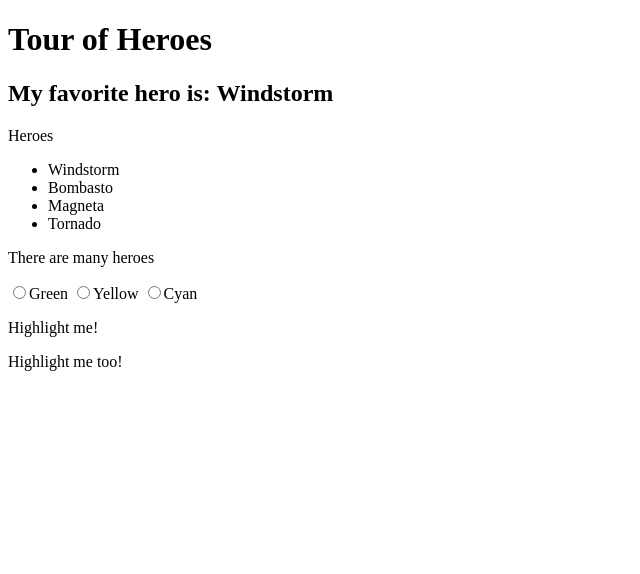
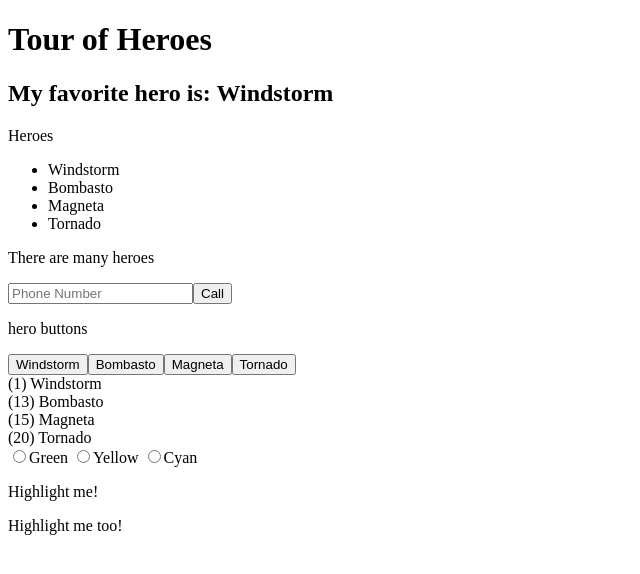
Before and after one commit to fouchimi/hello-world, an Angular app: page / in a window 1280 px wide. Shown: the top 574 px of the page, without its empty margins (0-640 px from the left). Built offline with nearby package versions, Linux system fonts and the light colour scheme.

Commit message:
Modified hero component

```diff
--- a/src/app/hero/hero.component.html
+++ b/src/app/hero/hero.component.html
@@ -6,4 +6,15 @@
         <li *ngFor="let hero of heroes">{{ hero.name }}</li>
     </ul>
     <p *ngIf="heroes.length > 3">There are many heroes</p>
+
+    <input #phone placeholder="Phone Number" />
+    <button (click)="callPhone(phone.value)">Call</button>
+
+    <p>hero buttons</p>
+
+    <button *ngFor="let hero of heroes" (click)="deleteHero(hero)">{{hero.name}}</button>
+
+    <div *ngFor="let hero of heroes; trackBy: trackByHeroes">
+        ({{hero.id}}) {{hero.name}}
+    </div>
 </div>
--- a/src/app/hero/hero.component.ts
+++ b/src/app/hero/hero.component.ts
@@ -25,4 +25,15 @@ export class HeroComponent implements OnInit {
   ngOnInit() {
   }
 
+  callPhone(phoneNumber) {
+    console.log(phoneNumber);
+  }
+
+  deleteHero(hero) {
+    this.heroes.splice(this.heroes.indexOf(hero.name), 1);
+  }
+
+  trackByHeroes(index: number, hero: Hero): number {
+    return hero.id;
+  }
 }
```
